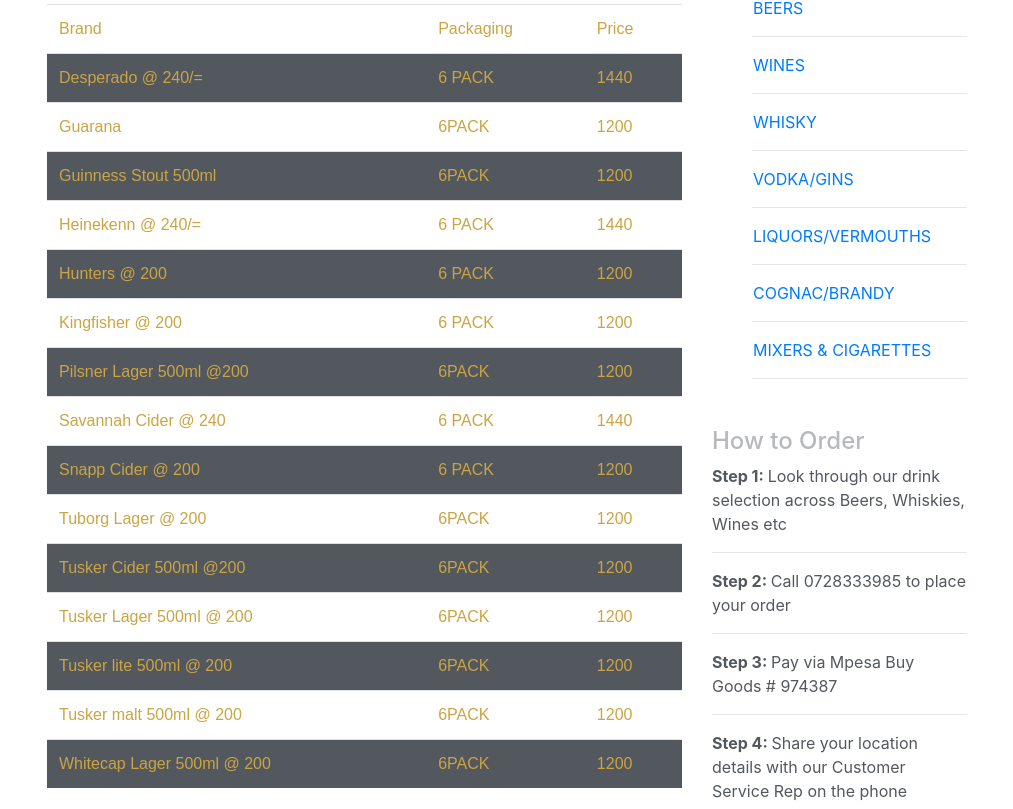
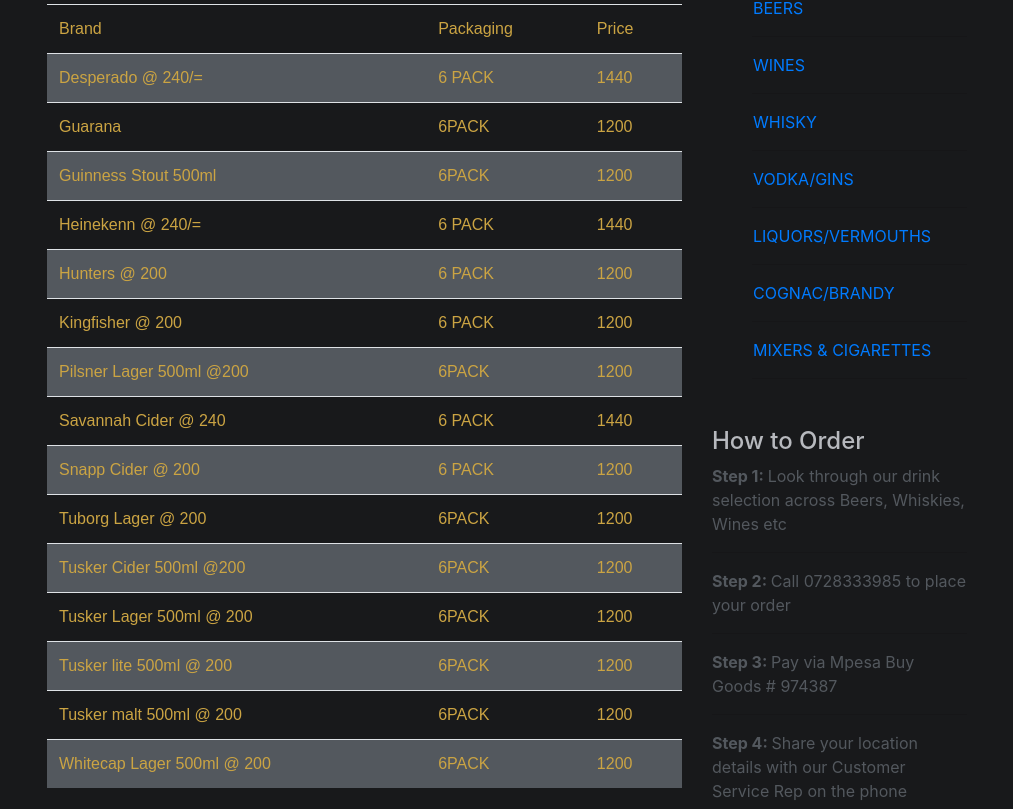
Before and after one commit to kamauvick/Jenny-ls, a plain HTML site: page index.html in a window 1280 px wide. Shown: the part 417-1226 px from the top of the page, without its empty margins (133-1146 px from the left). Drawn offline with nearby package versions, Linux system fonts and the light colour scheme.

Commit message:
Add a background color.

```diff
--- a/css/styles.css
+++ b/css/styles.css
@@ -1,5 +1,5 @@
 body{
-    /* background-color: #18191b; */
+    background-color: #18191b;
 }
 #logo-image, #logo-title{
     background-color: #139af0;
```
